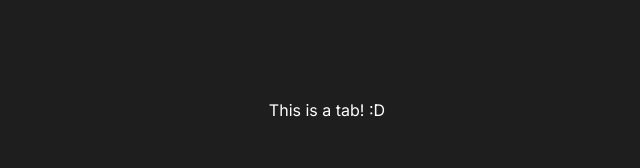
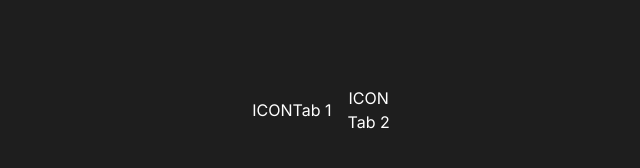
Before and after one commit to GdscCpp/socal-gd-website, a Next.js app: page / in a window 1280 px wide. Shown: the part 290-458 px from the top of the page, without its empty margins (313-953 px from the left). Built offline with nearby package versions, Linux system fonts and the light colour scheme.

Commit message:
Adds orientation and proper text inheritance

```diff
--- a/src/app/page.tsx
+++ b/src/app/page.tsx
@@ -7,7 +7,7 @@ import Input from "@/components/input/Input";
 import Radio from "@/components/input/Radio";
 import Switch from "@/components/input/Switch";
 import Textarea from "@/components/input/Textarea";
-import Tab from "@/components/Tab";
+import Tab, { orientation, ORIENTATION } from "@/components/Tab";
 
 export default function Page() {
   return (
@@ -16,7 +16,11 @@ export default function Page() {
         Hello, world!
       </h1> */}
 
-      <Tab text="This is a tab! :D" />
+      <div className="flex flex-row space-x-3 pr-3">
+        <Tab text="Tab 1" display={orientation.horizontal} />
+
+        <Tab text="Tab 2" display={orientation.vertical} />
+      </div>
 
       {/* just showing all the buttons here, delete later*/}
       {/* <div className="flex flex-col space-y-3 pr-3">
@@ -102,9 +106,9 @@ export default function Page() {
       {/* <Chip label="test" variant={CHIP_VARIANTS.TRANSPARENT} />
       <Chip label="test" variant={CHIP_VARIANTS.SOLID} />
       <Chip label="test" variant={CHIP_VARIANTS.TRANSPARENT} disabled={true} />
-      <Chip label="test" variant={CHIP_VARIANTS.SOLID} disabled={true} />
+      <Chip label="test" variant={CHIP_VARIANTS.SOLID} disabled={true} /> */}
 
-      <Checkbox label="test" checked={true} onChange={() => {}} />
+      {/* <Checkbox label="test" checked={true} onChange={() => {}} />
       <Input label="test" type="text" value="test" onChange={() => {}} />
       <Radio label="test" checked={true} onChange={() => {}} />
       <Switch label="test" checked={true} onChange={() => {}} />
--- a/src/components/Tab.tsx
+++ b/src/components/Tab.tsx
@@ -1,6 +1,23 @@
-function Tab({ text }: { text: string }) {
+export enum orientation {
+  horizontal = "flex-row",
+  vertical = "flex-col",
+}
+
+interface TabProps {
+  text: string;
+  display: orientation;
+  className?: string;
+}
+
+function Tab({ text, display }: { text: string; display: orientation }) {
   return (
-    <button>{text}</button>
+    <button
+      className={`flex items-center content-center flex-wrap ${display} px-0.5 py-0.5text-body-lg p-4`}
+    >
+      <p>ICON</p>
+      {text}
+      {/* Default text is Tab, can be changed */}
+    </button>
 
     /*
         //////////////////////////////
```
